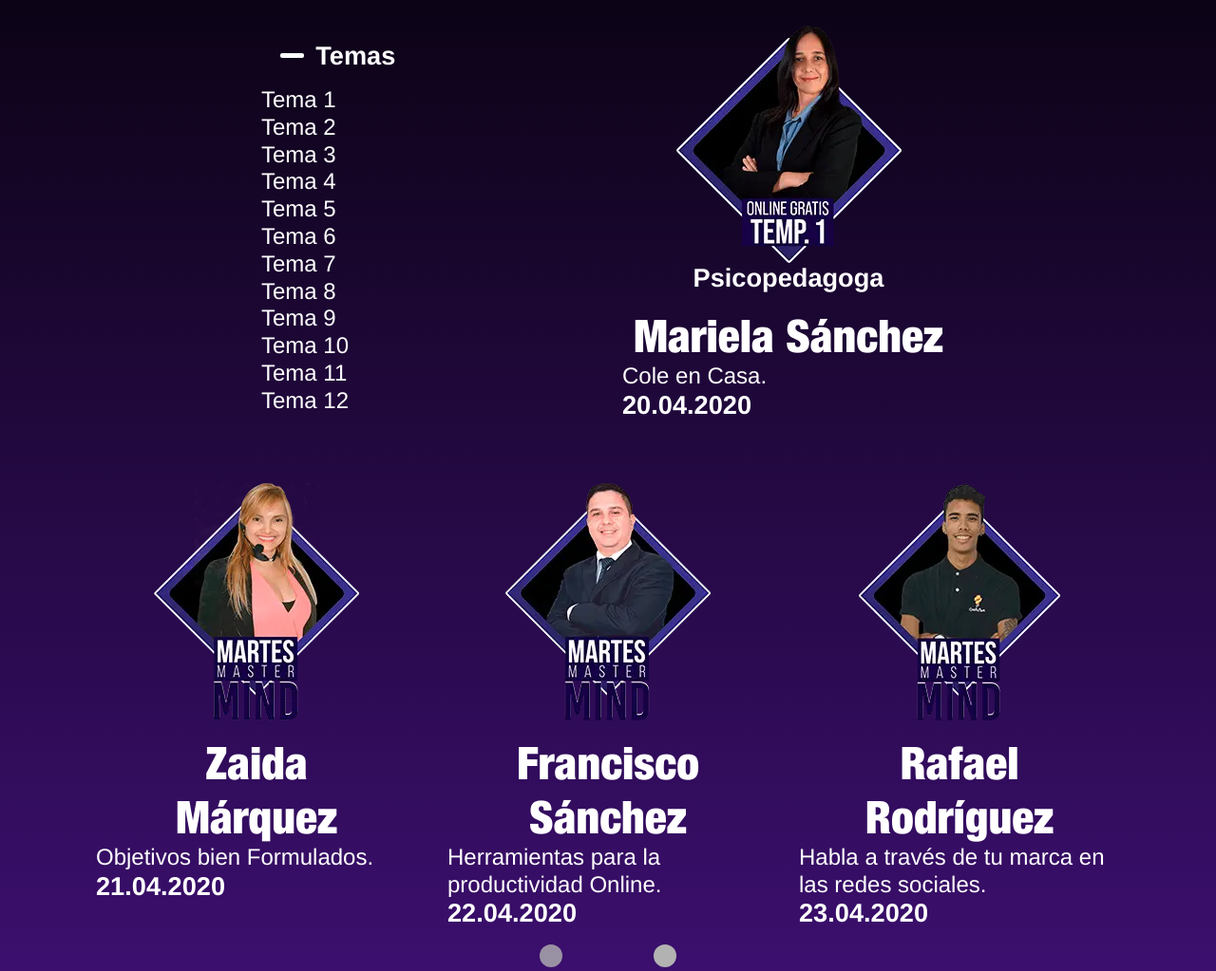
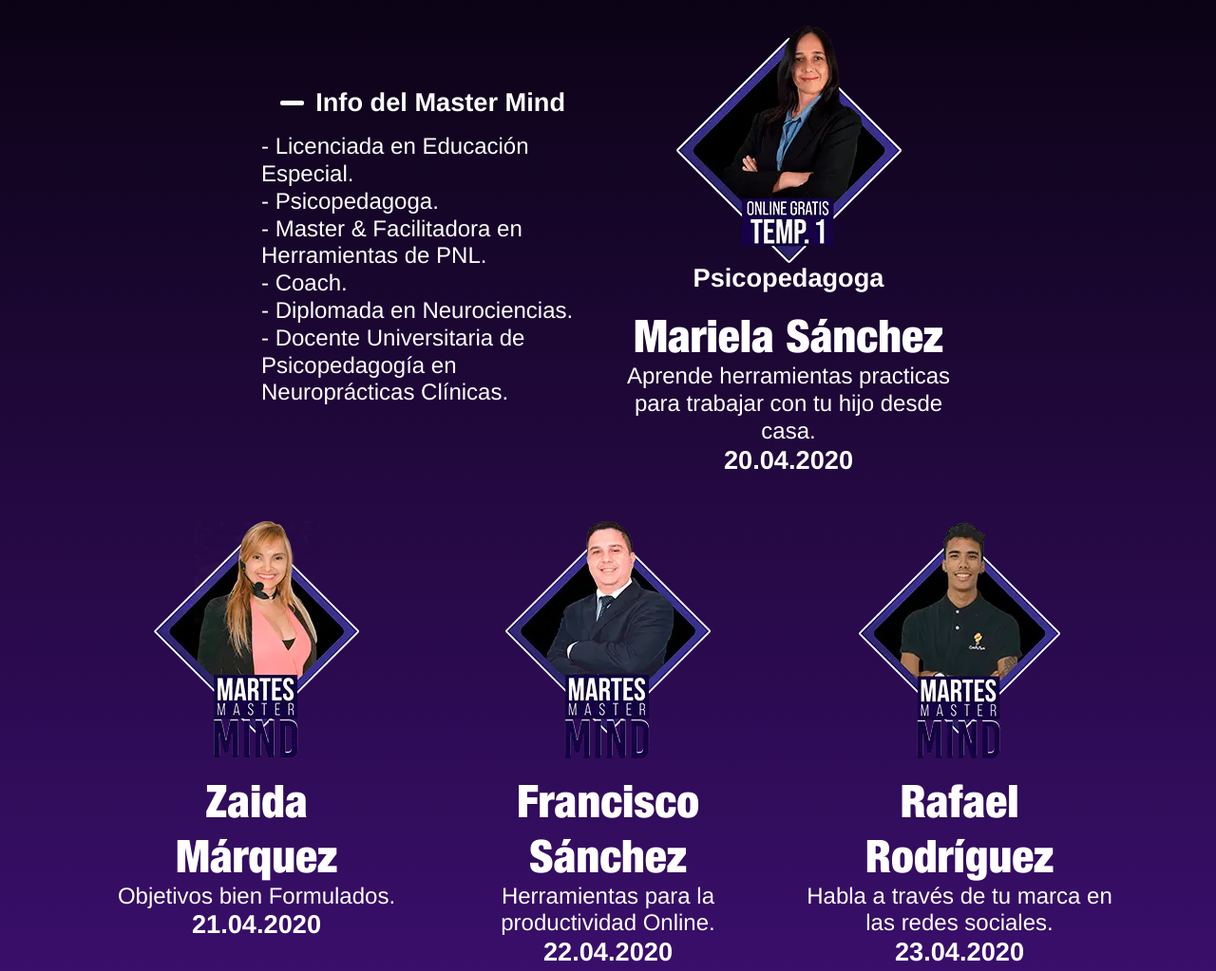
Before and after one commit to CreActiva/Creactiva-MasterMind, a website: page index.html in a window 1280 px wide. Shown: the part 1440-2463 px from the top of the page at 95% size. Drawn offline with Linux system fonts and the light colour scheme.

Commit message:
Actualizando cambios

```diff
--- a/index.html
+++ b/index.html
@@ -141,90 +141,84 @@
               <button class="fa fa-plus-less">
                 <!-- Añadir dos show para estár activo -->
                 <span class="show"></span><span class="show"></span></button>
-              <h6 class="d-inline-flex">Temas</h6>
+              <h6 class="d-inline-flex">Info del Master Mind</h6>
             </div>
             <!-- Quita el hide para estar activo -->
             <div class='menu flex-column justify-content-start'>
-              <p>Tema 1</p>
-              <p>Tema 2</p>
-              <p>Tema 3</p>
-              <p>Tema 4</p>
-              <p>Tema 5</p>
-              <p>Tema 6</p>
-              <p>Tema 7</p>
-              <p>Tema 8</p>
-              <p>Tema 9</p>
-              <p>Tema 10</p>
-              <p>Tema 11</p>
-              <p>Tema 12</p>
+              <p>- Licenciada en Educación Especial.</p>
+              <p>- Psicopedagoga.</p>
+              <p>- Master & Facilitadora en Herramientas de PNL.</p>
+              <p>- Coach.</p>
+              <p>- Diplomada en Neurociencias.</p>
+              <p>- Docente Universitaria de Psicopedagogía en Neuroprácticas Clínicas.</p>
             </div>
           </div>
         </div>
-        <div class="col-lg-4 to-right">
+        <div class="col-lg-4 to-right text-center">
           <picture>
             <source srcset="./resources/img/site/master-mind/invitados/mariela-temp1.webp" alt="Mariela Sánchez" class="img-fluid d-block mx-auto">
             <img src="./resources/img/site/master-mind/invitados/mariela-temp1.png" alt="Mariela Sánchez" class="img-fluid d-block mx-auto">
           </picture>
-          <h6 class="text-center">Psicopedagoga</h6>
-          <h3 class="mt-3 mx-auto text-center">Mariela Sánchez</h3>
-          <p>Cole en Casa.</p>
+          <h6 class="">Psicopedagoga</h6>
+          <h3 class="mt-3 mx-auto">Mariela Sánchez</h3>
+          <p>Aprende herramientas practicas para trabajar con tu hijo desde casa.</p>
           <h6>20.04.2020</h6>
         </div>
       </div>
       <div class="carousel--participantes">
         <div class="carousel__slide">
           <div class="carousel__control control__prev" data-slide-number="0">&nbsp;&#8249;</div>
-          <div class="carousel__item px-1">
+          <div class="carousel__item px-1 text-center">
             <picture>
               <source srcset="./resources/img/site/master-mind/invitados/zaida.webp" alt="Zaida Márquez" class="img-fluid d-block mx-auto">
               <img src="./resources/img/site/master-mind/invitados/zaida.png" alt="Zaida Márquez" class="img-fluid d-block mx-auto">
             </picture>
-            <h3 class="mt-3 text-center">Zaida<br>Márquez</h3>
+            <h3 class="mt-3">Zaida<br>Márquez</h3>
             <p>Objetivos bien Formulados.</p>
             <h6>21.04.2020</h6>
           </div>
-          <div class="carousel__item px-1">
+          <div class="carousel__item px-1 text-center">
             <picture>
               <source srcset="./resources/img/site/master-mind/invitados/francisco.webp" alt="Francisco Sánchez" class="img-fluid d-block mx-auto">
               <img src="./resources/img/site/master-mind/invitados/francisco.png" alt="Francisco Sánchez" class="img-fluid d-block mx-auto">
             </picture>
-            <h3 class="mt-3 text-center">Francisco<br>Sánchez</h3>
+            <h3 class="mt-3">Francisco<br>Sánchez</h3>
             <p>Herramientas para la productividad Online.</p>
             <h6>22.04.2020</h6>
           </div>
-          <div class="carousel__item px-1">
+          <div class="carousel__item px-1 text-center">
             <picture>
               <source srcset="./resources/img/site/master-mind/invitados/rafael.webp" alt="Rafael Rodríguez" class="img-fluid d-block mx-auto">
               <img src="./resources/img/site/master-mind/invitados/rafael.png" alt="Rafael Rodríguez" class="img-fluid d-block mx-auto">
             </picture>
-            <h3 class="mt-3 text-center">Rafael<br>Rodríguez</h3>
+            <h3 class="mt-3">Rafael<br>Rodríguez</h3>
             <p>Habla a través de tu marca en las redes sociales.</p>
             <h6>23.04.2020</h6>
           </div>
-          <div class="carousel__item px-1">
+          <div class="carousel__item px-1 text-center">
             <picture>
               <source srcset="./resources/img/site/master-mind/invitados/saul.webp" alt="Saúl Gonzalez" class="img-fluid d-block mx-auto">
               <img src="./resources/img/site/master-mind/invitados/saul.png" alt="Saúl Gonzalez" class="img-fluid d-block mx-auto">
             </picture>
-            <h3 class="mt-3 text-center">Saúl<br>González</h3>
+            <h3 class="mt-3">Saúl<br>González</h3>
             <p>Tu empresa en el mundo digital.</p>
             <h6>24.04.2020</h6>
           </div>
-          <div class="carousel__item px-1">
+          <div class="carousel__item px-1 text-center">
             <picture>
               <source srcset="./resources/img/site/master-mind/invitados/mariana.webp" alt="Mariana Pagés" class="img-fluid d-block mx-auto">
               <img src="./resources/img/site/master-mind/invitados/mariana.png" alt="Mariana Pagés" class="img-fluid d-block mx-auto">
             </picture>
-            <h3 class="mt-3 text-center">Mariana + Ricardo</h3>
+            <h3 class="mt-3">Mariana + Ricardo</h3>
             <p>Aprendizaje y acompañamiento virtual E-learning.</p>
             <h6>25.04.2020</h6>
           </div>
-          <div class="carousel__item px-1">
+          <div class="carousel__item px-1 text-center">
             <picture>
               <source srcset="./resources/img/site/master-mind/invitados/equipo.webp" alt="Saúl Gonzalez" class="img-fluid d-block mx-auto">
               <img src="./resources/img/site/master-mind/invitados/equipo.png" alt="Saúl Gonzalez" class="img-fluid d-block mx-auto">
             </picture>
-            <h3 class="mt-3 text-center">Equipo de CreActiva</h3>
+            <h3 class="mt-3">Equipo de CreActiva</h3>
             <p>Sistemas de aprendizaje en línea - ¿Cuál usar y por qué?</p>
             <h6>26.04.2020</h6>
           </div>
--- a/vendors/carousel/carousel.css
+++ b/vendors/carousel/carousel.css
@@ -56,7 +56,6 @@
   align-items: center;
   background-color: var(--gray);
   color: var(--white);
-  border-radius: 1.5rem;
   border: 2px solid var(--orange);
   width: 1.5rem;
   height: 1.5rem;
--- a/vendors/dropdown/dropdown.css
+++ b/vendors/dropdown/dropdown.css
@@ -4,7 +4,7 @@
 }
 
 .dropdown{
-	width: 10em;
+	width: 100%;
 	margin-bottom: 1em;
 }
 
```
